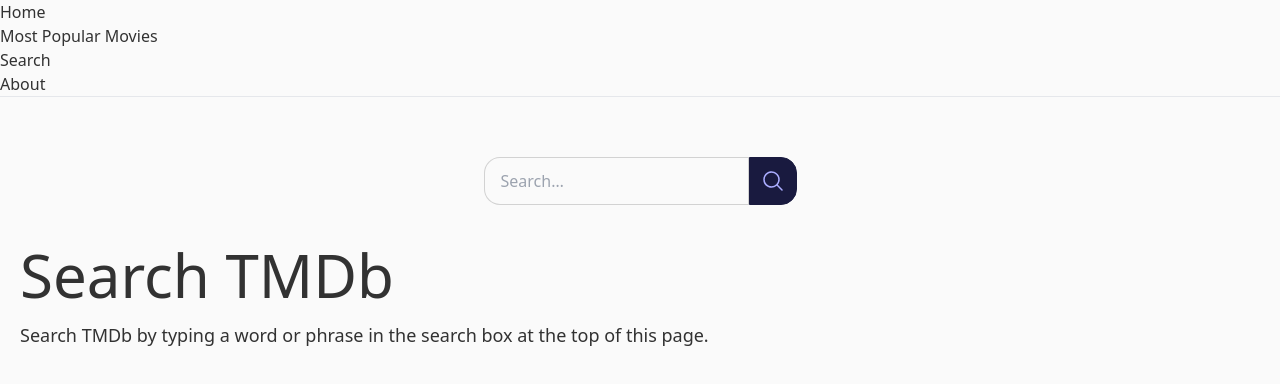
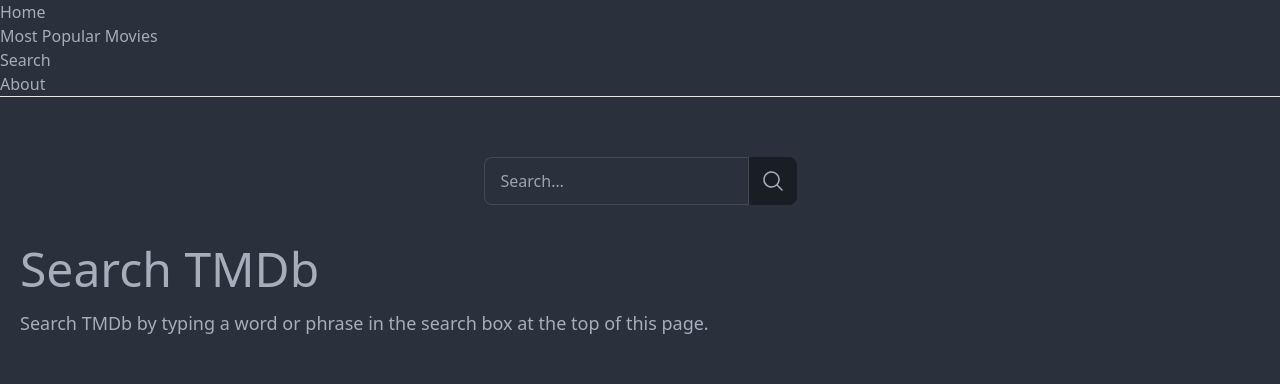
Before and after one commit to jesusarchive/tmdb, a React (Vite) app: page /find in a window 1280 px wide. Shown: the top 384 px of the page. Built offline with nearby package versions, Linux system fonts and the light colour scheme.

Commit message:
feat(search): styles wp

```diff
--- a/index.html
+++ b/index.html
@@ -1,5 +1,5 @@
 <!DOCTYPE html>
-<html lang="en" data-theme="acid">
+<html lang="en" data-theme="dark">
   <head>
     <meta charset="UTF-8" />
     <link rel="icon" type="image/svg+xml" href="/vite.svg" />
--- a/src/pages/find/find.tsx
+++ b/src/pages/find/find.tsx
@@ -74,12 +74,12 @@
             </div>
           </div>
 
-          <div className="pb-5">
+          <div className="pb-20">
             {search ? (
               <h1 className="text-6xl">{`Search "${search}"`}</h1>
             ) : (
               <>
-                <h1 className="text-6xl pb-4">Search TMDb</h1>
+                <h1 className="text-5xl pb-4">Search TMDb</h1>
                 <p className="text-lg">
                   Search TMDb by typing a word or phrase in the search box at the top of this page.
                 </p>
@@ -92,7 +92,9 @@
               <span>loading...</span>
             </div>
           ) : search ? (
-            <ul className="border-2 border-base-200 p-4">
+            <>
+              <h3 className="text-4xl font-bold border-l-4 border-primary pl-3">Titles</h3>
+              <ul className="border-2 border-base-200 p-4 mt-8">
                 {movies?.map((movie, i) => (
                   <li
                     className={clsx('w-full h-24 flex space-x-2 border-base-200 pt-1', i !== 0 && ' border-t-2')}
@@ -114,6 +116,7 @@
                   </li>
                 ))}
               </ul>
+            </>
           ) : null}
         </div>
       </div>
```
Lines whose indentation alone changed are shown as unchanged.
